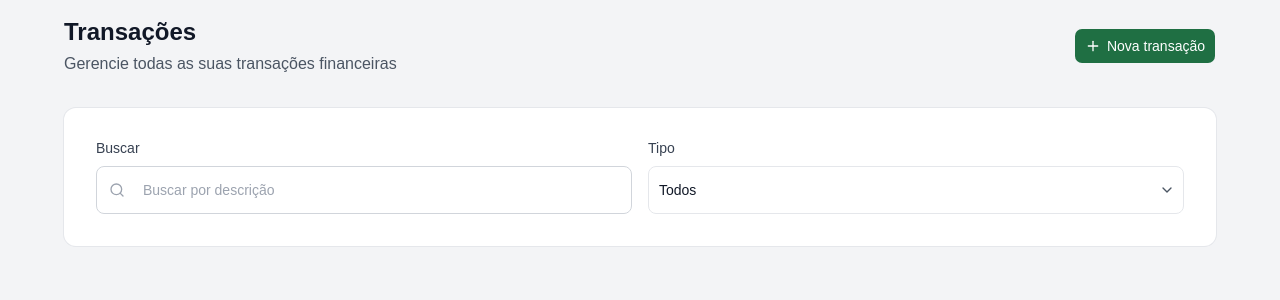
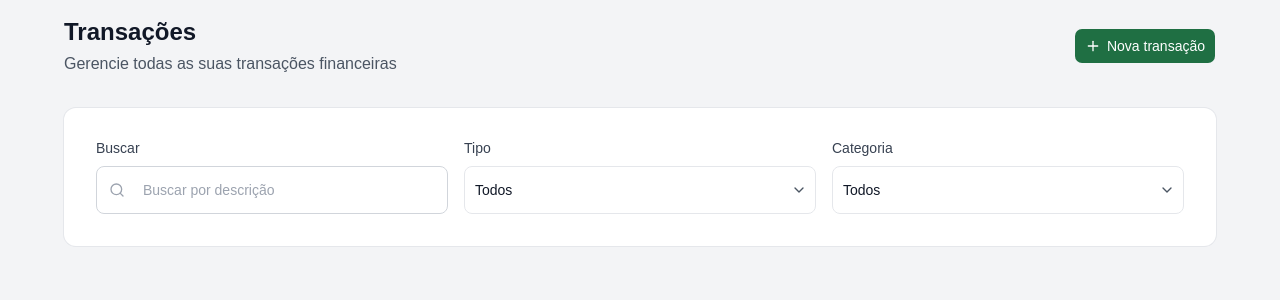
Before and after one commit to JoaoMagnago/ftr-financy, a React (Vite) app in the folder frontend/: page /transactions in a window 1280 px wide. Shown: the top 300 px of the page. Built offline with nearby package versions, Linux system fonts and the light colour scheme.

Commit message:
feat(transactions): create category filter styles

```diff
--- a/frontend/src/components/ui/select.tsx
+++ b/frontend/src/components/ui/select.tsx
@@ -167,7 +167,7 @@ function SelectItem({
     <SelectPrimitive.Item
       data-slot="select-item"
       className={cn(
-        "relative flex w-full cursor-pointer items-center gap-2 rounded-sm py-1.5 pr-8 pl-2 text-sm outline-hidden select-none focus:bg-accent focus:text-accent-foreground not-data-[variant=destructive]:focus:**:text-accent-foreground data-disabled:pointer-events-none data-disabled:opacity-50 [&_svg]:pointer-events-none [&_svg]:shrink-0 [&_svg:not([class*='size-'])]:size-4 *:[span]:last:flex *:[span]:last:items-center *:[span]:last:gap-2",
+        "relative flex w-full cursor-pointer items-center gap-2 rounded-sm py-1.5 pr-8 pl-2 text-sm outline-hidden select-none hover:bg-secondary focus:bg-accent focus:text-accent-foreground not-data-[variant=destructive]:focus:**:text-accent-foreground data-disabled:pointer-events-none data-disabled:opacity-50 [&_svg]:pointer-events-none [&_svg]:shrink-0 [&_svg:not([class*='size-'])]:size-4 *:[span]:last:flex *:[span]:last:items-center *:[span]:last:gap-2",
         className,
       )}
       {...props}
--- /dev/null
+++ b/frontend/src/pages/Transactions/components/Filters/CategoryFilter.tsx
@@ -0,0 +1,43 @@
+import { Label } from '@/components/ui/label'
+import {
+  Select,
+  SelectContent,
+  SelectGroup,
+  SelectItem,
+  SelectTrigger,
+  SelectValue,
+} from '@/components/ui/select'
+
+interface CategoryFilterProps {
+  categories: {
+    id: string
+    name: string
+  }[]
+}
+
+export const CategoryFilter = ({ categories }: CategoryFilterProps) => {
+  return (
+    <div className="flex flex-col gap-2 w-full">
+      <Label htmlFor="type-select">Categoria</Label>
+
+      <Select defaultValue="all">
+        <SelectTrigger className="h-12 w-full">
+          <SelectValue />
+        </SelectTrigger>
+        <SelectContent
+          position="popper"
+          className="w-auto border border-border mt-1"
+        >
+          <SelectGroup>
+            <SelectItem value="all">Todos</SelectItem>
+            {categories.map((category) => (
+              <SelectItem key={category.id} value={category.id}>
+                {category.name}
+              </SelectItem>
+            ))}
+          </SelectGroup>
+        </SelectContent>
+      </Select>
+    </div>
+  )
+}
--- a/frontend/src/pages/Transactions/components/Filters/index.tsx
+++ b/frontend/src/pages/Transactions/components/Filters/index.tsx
@@ -1,13 +1,26 @@
 import { Card } from '@/components/ui/card'
 import { SearchFilter } from './SearchFilter'
 import { TypeFilter } from './TypeFilter'
+import { CategoryFilter } from './CategoryFilter'
 
 export const Filters = () => {
+  const categories = [
+    { id: '1', name: 'Alimentação' },
+    { id: '2', name: 'Transporte' },
+    { id: '3', name: 'Comida' },
+    { id: '4', name: 'Aluguel' },
+    { id: '5', name: 'Contas de casa' },
+    { id: '6', name: 'Carro' },
+    { id: '7', name: 'Investimentos' },
+  ]
+
   return (
     <Card className="flex flex-row items-center gap-4 w-full">
       <SearchFilter />
 
       <TypeFilter />
+
+      <CategoryFilter categories={categories} />
     </Card>
   )
 }
```
